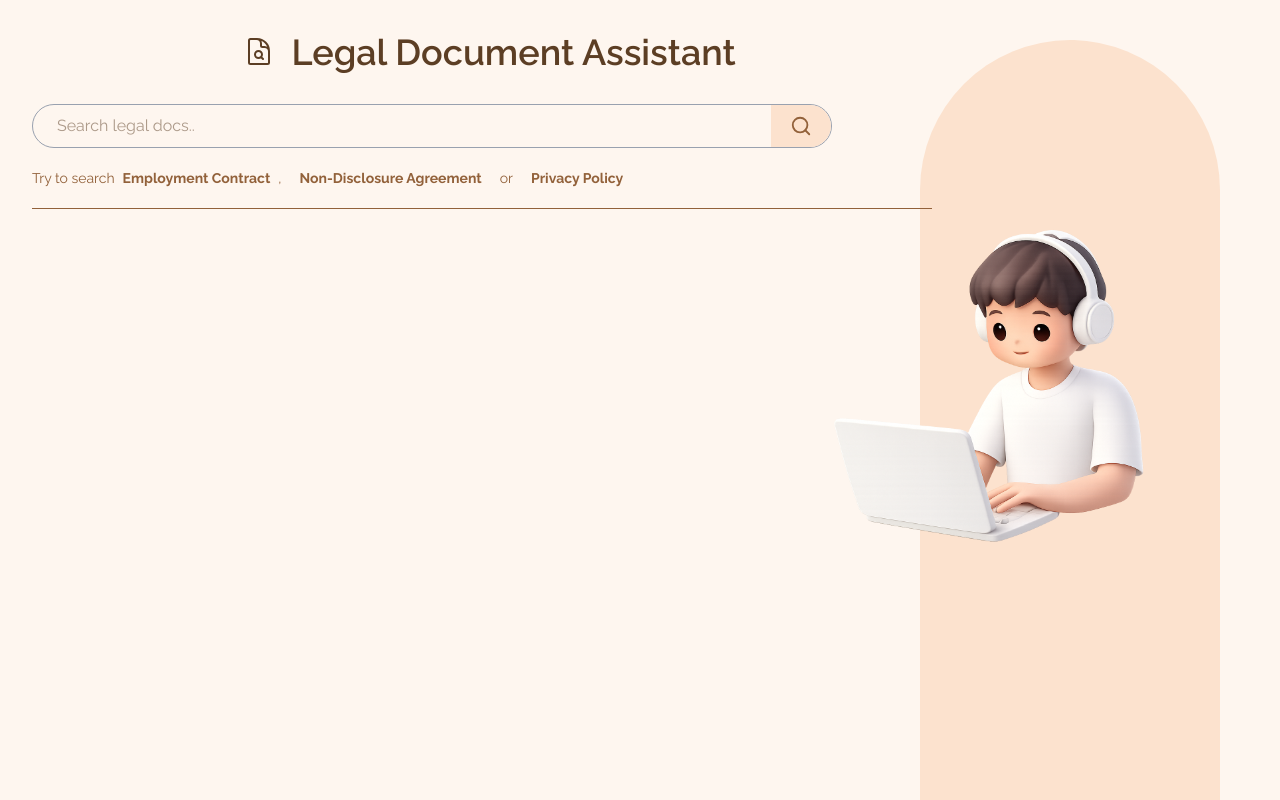
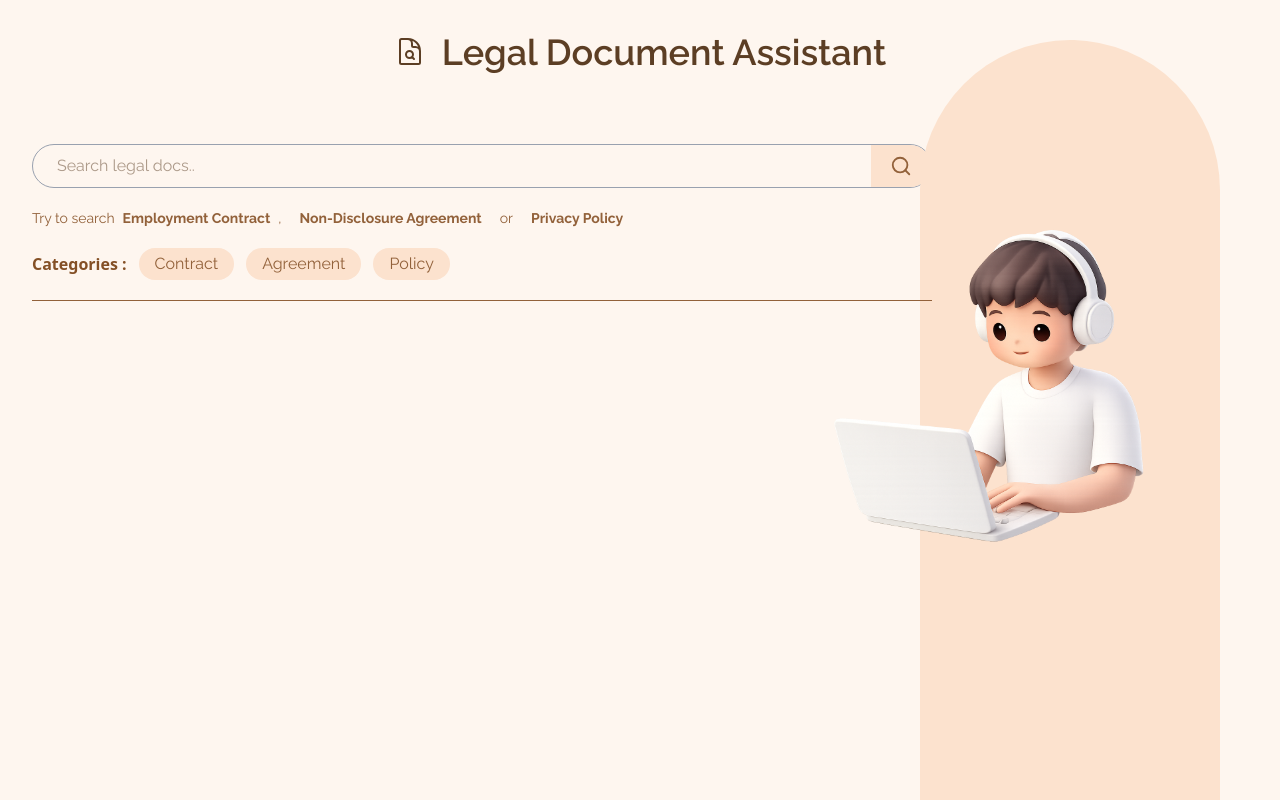
Before and after one commit to Rumeysa-koseoglu/legal-assistant-demo, a React (Vite) app in the folder frontend/: page / in a window 1280 px wide. Built offline with nearby package versions, Linux system fonts and the light colour scheme.

Commit message:
style: update header margin and input size

```diff
--- a/frontend/src/components/LegalSearchPanel.tsx
+++ b/frontend/src/components/LegalSearchPanel.tsx
@@ -3,6 +3,7 @@ import { FiSearch } from "react-icons/fi";
 import AvatarSection from "./AvatarSection";
 import DocumentViewer from "./DocumentViewer";
 import { HiOutlineDocumentMagnifyingGlass } from "react-icons/hi2";
+import Categories from "./Categories";
 
 function LegalSearchPanel() {
   type Doc = {
@@ -41,14 +42,14 @@ function LegalSearchPanel() {
       <div className="panel-container flex flex-col items-left gap-5 w-full min-h-screen px-4 pb-4 pt-2 md:p-8 bg-[#fef6ef]">
         {activeDocId === null ? (
           <>
-            <p className="flex flex-row gap-4 items-center justify-center mb-3 mt-0 ml-[10%] w-full max-w-2xl font-raleway font-semibold text-4xl text-[#5c3e24]">
+            <p className="flex flex-row gap-4 items-center justify-center mb-13 mt-0 mx-auto w-full max-w-2xl font-raleway font-semibold text-4xl text-[#5c3e24]">
               <HiOutlineDocumentMagnifyingGlass className="size-6 md:size-8" />
               Legal Document Assistant
             </p>
             {/* search section */}
-            <div className="search-section w-200 flex flex-row items-center justify-between border border-gray-400 rounded-4xl font-raleway">
+            <div className="search-section w-[74%] flex flex-row items-center justify-between border border-gray-400 rounded-4xl font-raleway">
               <input
-                className="rounded-4xl py-2 px-6 w-[90%] text-base text-[#5c3e24] outline-none m-0"
+                className="rounded-4xl py-2 px-6 w-[90%] text-base text-[#5c3e24] outline-none"
                 type="text"
                 value={query}
                 onChange={(e) => setQuery(e.target.value)}
@@ -85,6 +86,7 @@ function LegalSearchPanel() {
                 Privacy Policy
               </button>
             </p>
+            <Categories />
             {/* Documents Section */}
             <div className="documents-section grid grid-cols-3 gap-5 w-[74%] overflow-y-auto no-scrollbar max-h-130 font-lora pl-8 pr-10 py-5 z-1 relative border-t border-[#92613A] ">
               {docs.map((doc) => (
```
